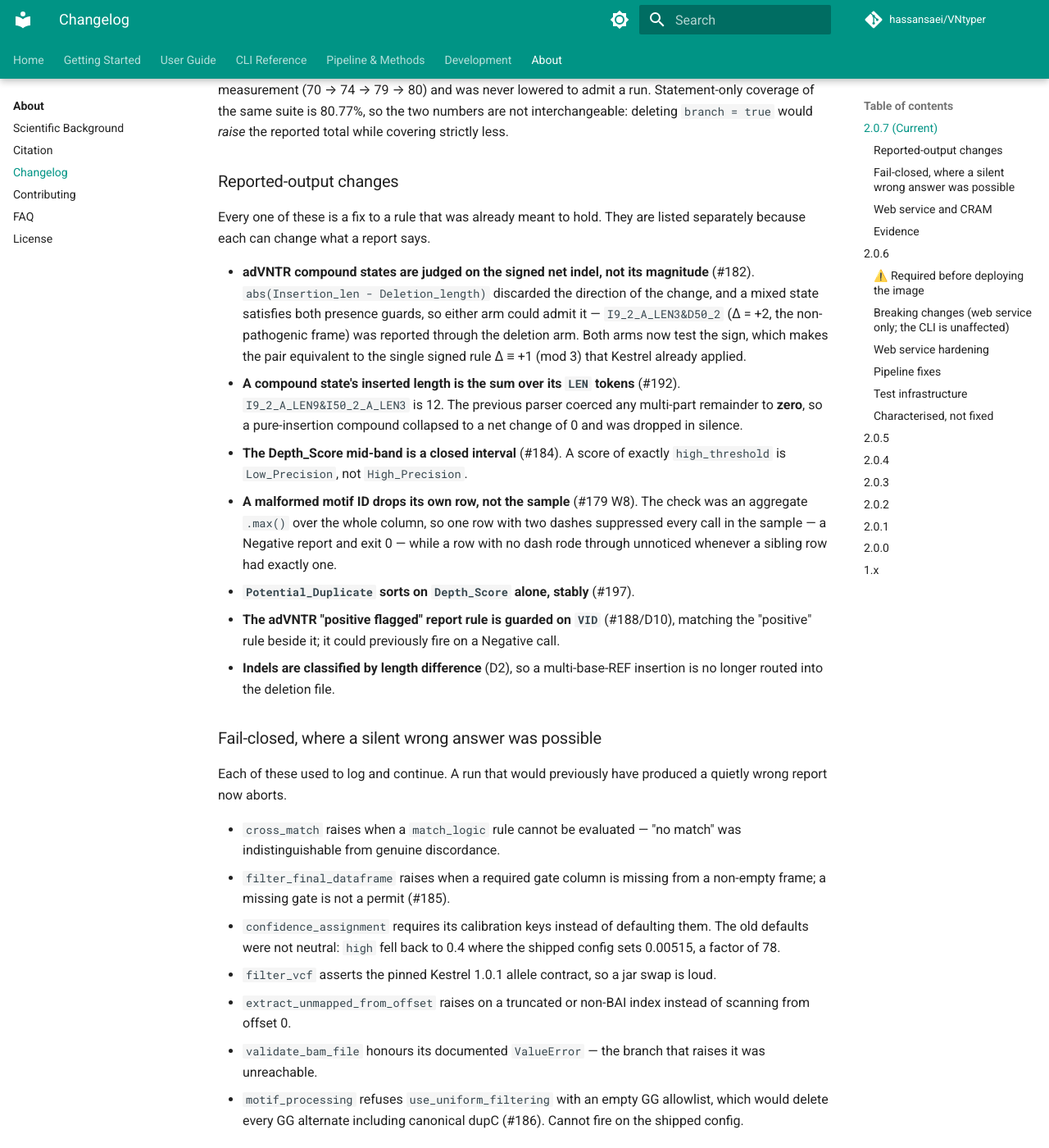
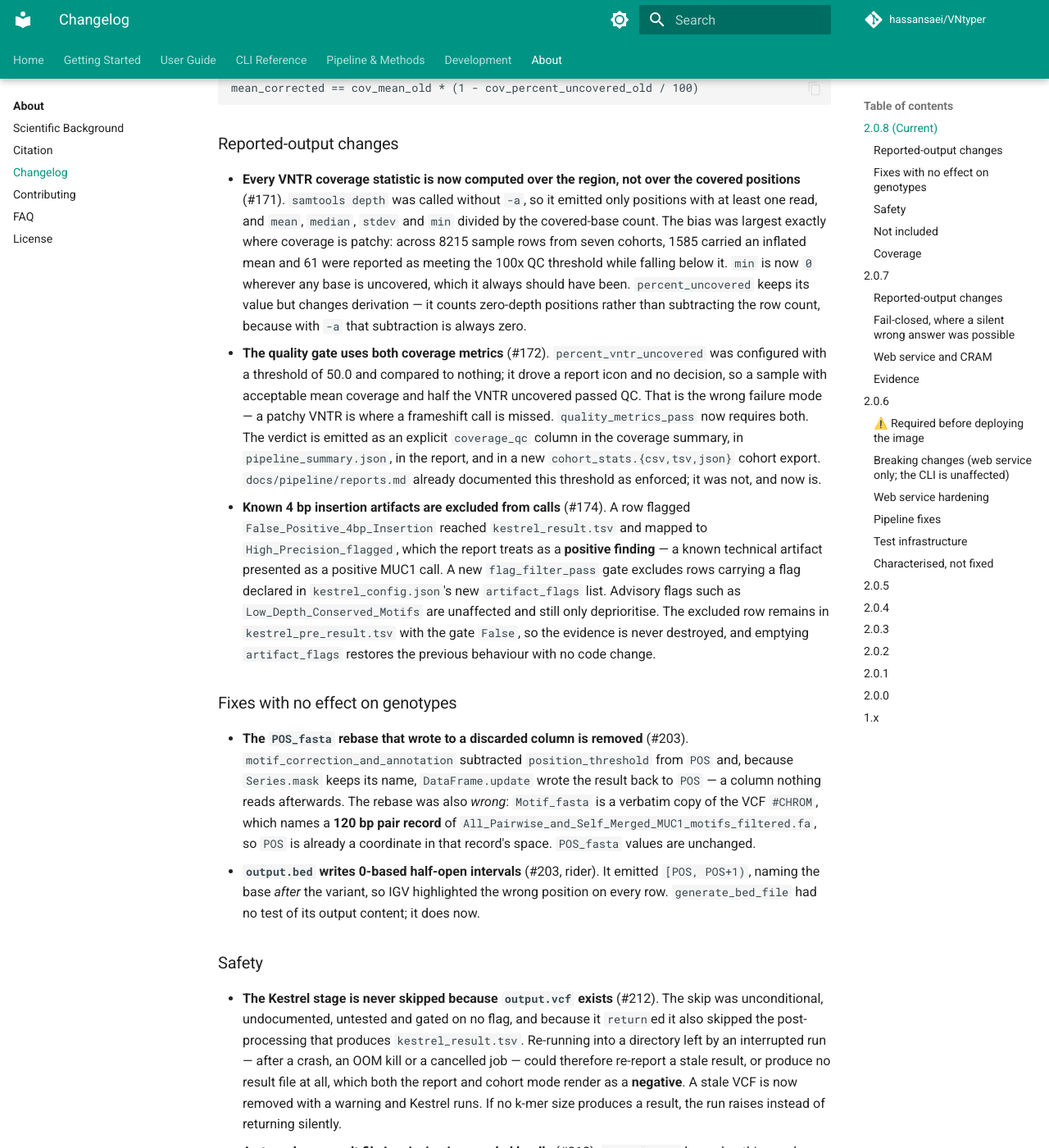
Before and after one commit to hassansaei/VNtyper, an MkDocs documentation site: the page built from docs/about/changelog.md, in a window 1280 px wide and 1400 px high, scrolled down 431 px. Shown: the whole window at 82% size. Built offline with MkDocs 1.6.1 and Material for MkDocs 9.7.7, drawn with Linux system fonts in a browser that asks for light colours; comment, search, counter and statistics services are not loaded; some of the changed text lies outside the part shown.

Commit message:
chore(release): 2.0.8
Milestone 2, correctness of reported numbers: #171, #172, #174, #203, #212.

Patch, not minor - these are bug fixes and the project is not doing minor
bumps yet. That they move reported numbers does not make them features.

Also widens the golden-cohort harness to compare the new cohort_stats
exports. Without it the three files would appear in cohort_output_files and
their contents would never be diffed - a gate narrowed relative to the
product, which is the failure compare.py's own docstring warns about in the
other direction. HARNESS_VERSION 1.1.0 -> 1.2.0, and two tests cover the
widening, including that one-sided absence is a delta rather than a skip.

Co-Authored-By: Claude Opus 5 (1M context) <noreply@anthropic.com>
Claude-Session: https://claude.ai/code/session_01E9PrVcxXYvNwDw9herb17K

````diff
--- a/docs/about/changelog.md
+++ b/docs/about/changelog.md
@@ -2,7 +2,90 @@
 
 All notable changes to VNtyper 2 are documented on this page.
 
-## 2.0.7 (Current)
+## 2.0.8 (Current)
+
+Milestone 2, "Correctness of reported numbers": closes #171, #172, #174, #203 and #212.
+
+**Coverage numbers change for every sample with an uncovered VNTR base.** Historical
+reports are not directly comparable with 2.0.8 output. For any sample whose region span
+is unchanged, the corrected mean is recoverable in closed form from the old output:
+
+```
+mean_corrected == cov_mean_old * (1 - cov_percent_uncovered_old / 100)
+```
+
+### Reported-output changes
+
+- **Every VNTR coverage statistic is now computed over the region, not over the covered
+  positions** (#171). `samtools depth` was called without `-a`, so it emitted only
+  positions with at least one read, and `mean`, `median`, `stdev` and `min` divided by
+  the covered-base count. The bias was largest exactly where coverage is patchy: across
+  8215 sample rows from seven cohorts, 1585 carried an inflated mean and 61 were reported
+  as meeting the 100x QC threshold while falling below it. `min` is now `0` wherever any
+  base is uncovered, which it always should have been. `percent_uncovered` keeps its
+  value but changes derivation — it counts zero-depth positions rather than subtracting
+  the row count, because with `-a` that subtraction is always zero.
+- **The quality gate uses both coverage metrics** (#172). `percent_vntr_uncovered` was
+  configured with a threshold of 50.0 and compared to nothing; it drove a report icon and
+  no decision, so a sample with acceptable mean coverage and half the VNTR uncovered
+  passed QC. That is the wrong failure mode — a patchy VNTR is where a frameshift call is
+  missed. `quality_metrics_pass` now requires both. The verdict is emitted as an explicit
+  `coverage_qc` column in the coverage summary, in `pipeline_summary.json`, in the report,
+  and in a new `cohort_stats.{csv,tsv,json}` cohort export.
+  `docs/pipeline/reports.md` already documented this threshold as enforced; it was not,
+  and now is.
+- **Known 4 bp insertion artifacts are excluded from calls** (#174). A row flagged
+  `False_Positive_4bp_Insertion` reached `kestrel_result.tsv` and mapped to
+  `High_Precision_flagged`, which the report treats as a **positive finding** — a known
+  technical artifact presented as a positive MUC1 call. A new `flag_filter_pass` gate
+  excludes rows carrying a flag declared in `kestrel_config.json`'s new `artifact_flags`
+  list. Advisory flags such as `Low_Depth_Conserved_Motifs` are unaffected and still only
+  deprioritise. The excluded row remains in `kestrel_pre_result.tsv` with the gate
+  `False`, so the evidence is never destroyed, and emptying `artifact_flags` restores the
+  previous behaviour with no code change.
+
+### Fixes with no effect on genotypes
+
+- **The `POS_fasta` rebase that wrote to a discarded column is removed** (#203).
+  `motif_correction_and_annotation` subtracted `position_threshold` from `POS` and, because
+  `Series.mask` keeps its name, `DataFrame.update` wrote the result back to `POS` — a
+  column nothing reads afterwards. The rebase was also *wrong*: `Motif_fasta` is a verbatim
+  copy of the VCF `#CHROM`, which names a **120 bp pair record** of
+  `All_Pairwise_and_Self_Merged_MUC1_motifs_filtered.fa`, so `POS` is already a coordinate
+  in that record's space. `POS_fasta` values are unchanged.
+- **`output.bed` writes 0-based half-open intervals** (#203, rider). It emitted
+  `[POS, POS+1)`, naming the base *after* the variant, so IGV highlighted the wrong
+  position on every row. `generate_bed_file` had no test of its output content; it does now.
+
+### Safety
+
+- **The Kestrel stage is never skipped because `output.vcf` exists** (#212). The skip was
+  unconditional, undocumented, untested and gated on no flag, and because it `return`ed it
+  also skipped the post-processing that produces `kestrel_result.tsv`. Re-running into a
+  directory left by an interrupted run — after a crash, an OOM kill or a cancelled job —
+  could therefore re-report a stale result, or produce no result file at all, which both
+  the report and cohort mode render as a **negative**. A stale VCF is now removed with a
+  warning and Kestrel runs. If no k-mer size produces a result, the run raises instead of
+  returning silently.
+- **A step whose result file is missing is recorded loudly** (#212). `record_step` logged
+  nothing and stored an empty `data` list, indistinguishable from a step that legitimately
+  found nothing. It now logs an ERROR and sets `result_file_missing`. The key is added only
+  when the file is absent, so a normal run's `pipeline_summary.json` is byte-identical.
+
+### Not included
+
+**#171's region harmonisation.** The hg19 span is 1501 bp and the hg38 span is 4501 bp, so
+mean coverage is not comparable across builds. Choosing one homologous span and a flank
+convention is a domain decision that restates every hg38 number ever reported, and it is
+tracked separately so that each gate diff stays attributable to one change.
+
+### Coverage
+
+The floor moves 80 → 81 (branch-inclusive, 81.70% measured) and the target with it.
+`coverage_qc.py` and `coverage_stats.py` are both at 100%; patch coverage of this branch
+is 100%.
+
+## 2.0.7
 
 Follow-ups to #179: closes #181–#188, #192 and #194–#197, fixes the defects found while
 doing so, commits the golden-cohort gate for the first time, and raises the coverage
--- a/vntyper/version.py
+++ b/vntyper/version.py
@@ -1,3 +1,3 @@
 # vntyper/version.py
 
-__version__ = "2.0.7"
+__version__ = "2.0.8"
````
Also changed, not shown: 5 other files.
